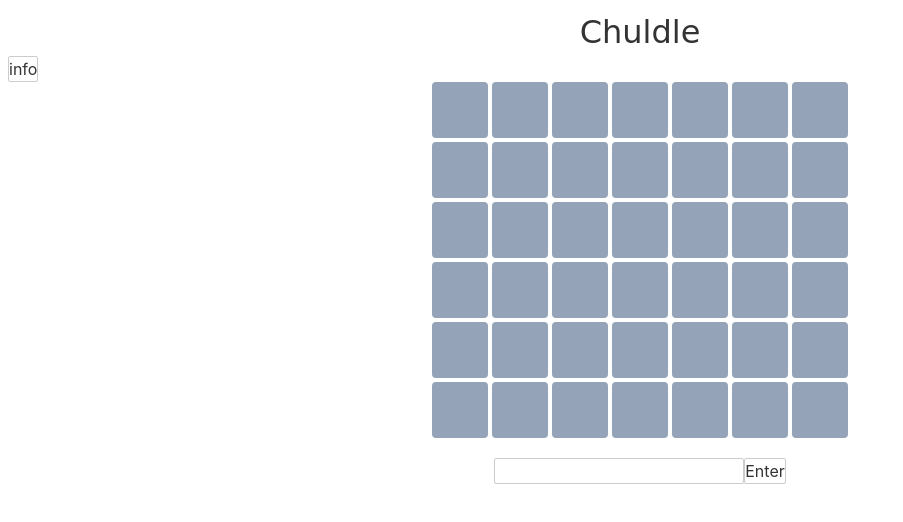
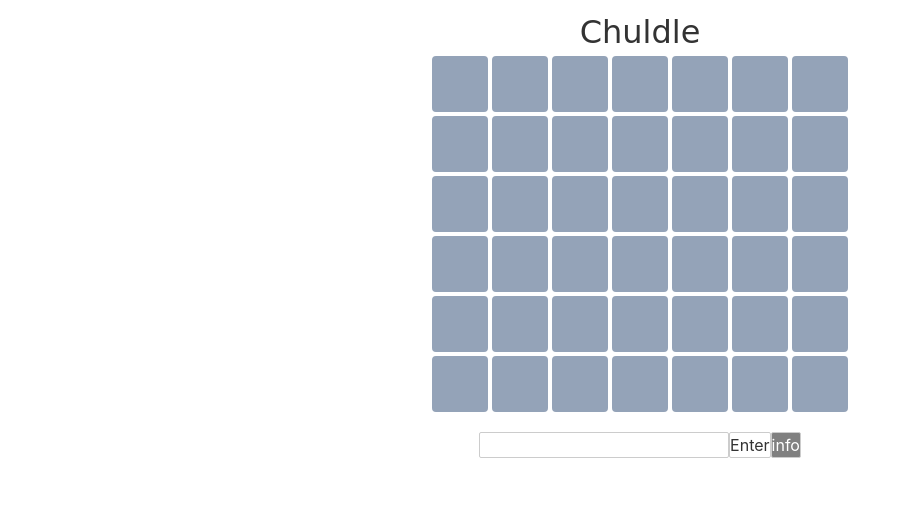
Before and after one commit to ainta/chuldle, a Svelte app: page / in a window 1280 px wide. Shown: the top 522 px of the page, without its empty margins (0-903 px from the left). Built offline with nearby package versions, Linux system fonts and the light colour scheme.

Commit message:
Update App.svelte

```diff
--- a/src/App.svelte
+++ b/src/App.svelte
@@ -31,6 +31,10 @@
 	.title {
 		font-family: 'Comic Sans MS', cursive;
 		font-size: 2em;
+	}
+	.graybutton {
+		background: gray;
+		color: white;
 	}
 </style>
 
@@ -149,13 +153,6 @@
 	Chuldle
 </div>
 
-
-<div>
-	<button on:click={toggleIntro}>
-		info
-	</button>
-</div>
-
 <div>
     {#each guesses as {guess, disassembled}}
 		<div class="flex justify-center mb-1">
@@ -204,7 +201,7 @@
 			</div>
 			<p>입력한 역 이름의 자모 수가 네모칸의 개수와 다르면 오류 메시지가 뜹니다.</p>
 			<p>서울 지하철역 이름이 아닌 값을 입력해도 오류 메시지가 뜨게 됩니다.</p>
-			<button on:click={toggleIntro} style = "color:black">close</button>
+			<button on:click={toggleIntro} class="graybutton">close</button>
 		</div>
     </div>
 {/if}
@@ -218,4 +215,7 @@
 	<button on:click={stackGuesses}>
 		Enter
 	</button>
+	<button class="graybutton" on:click={toggleIntro}>
+		info
+	</button>
 </div>
```
